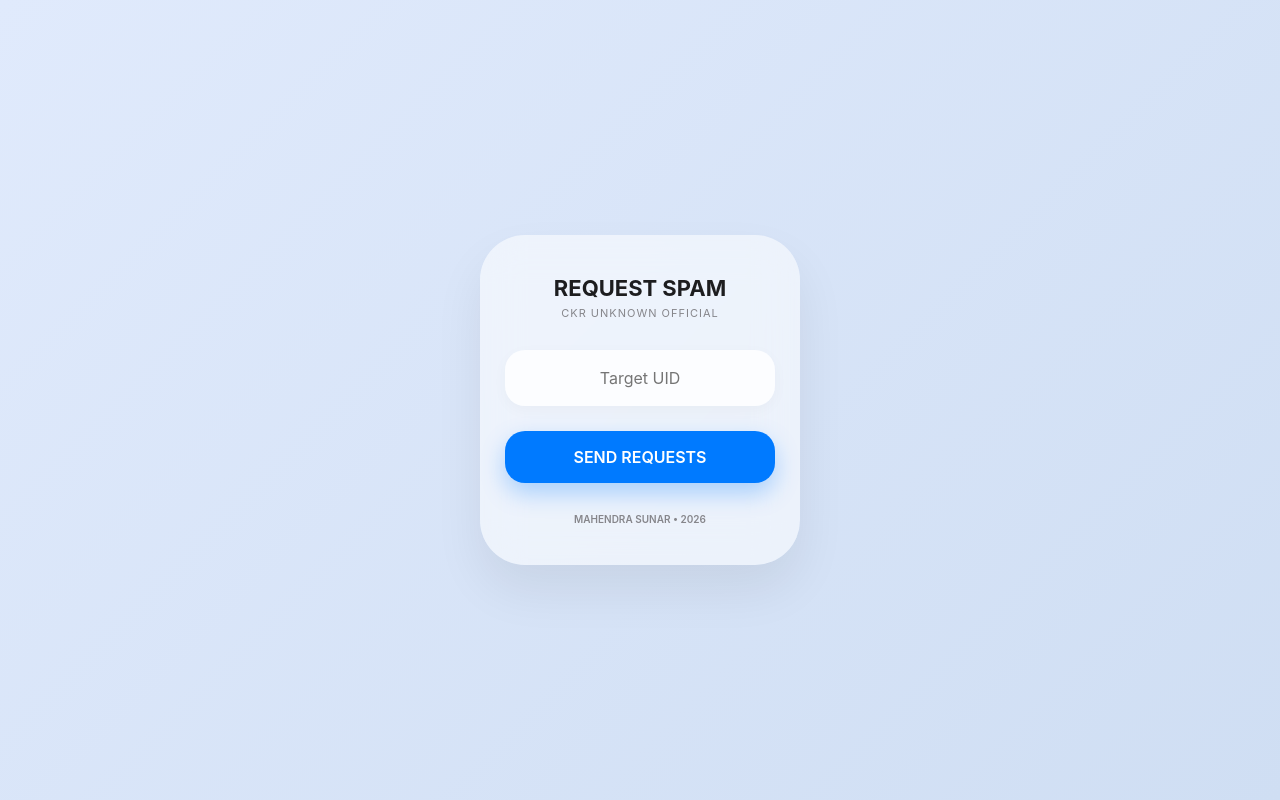
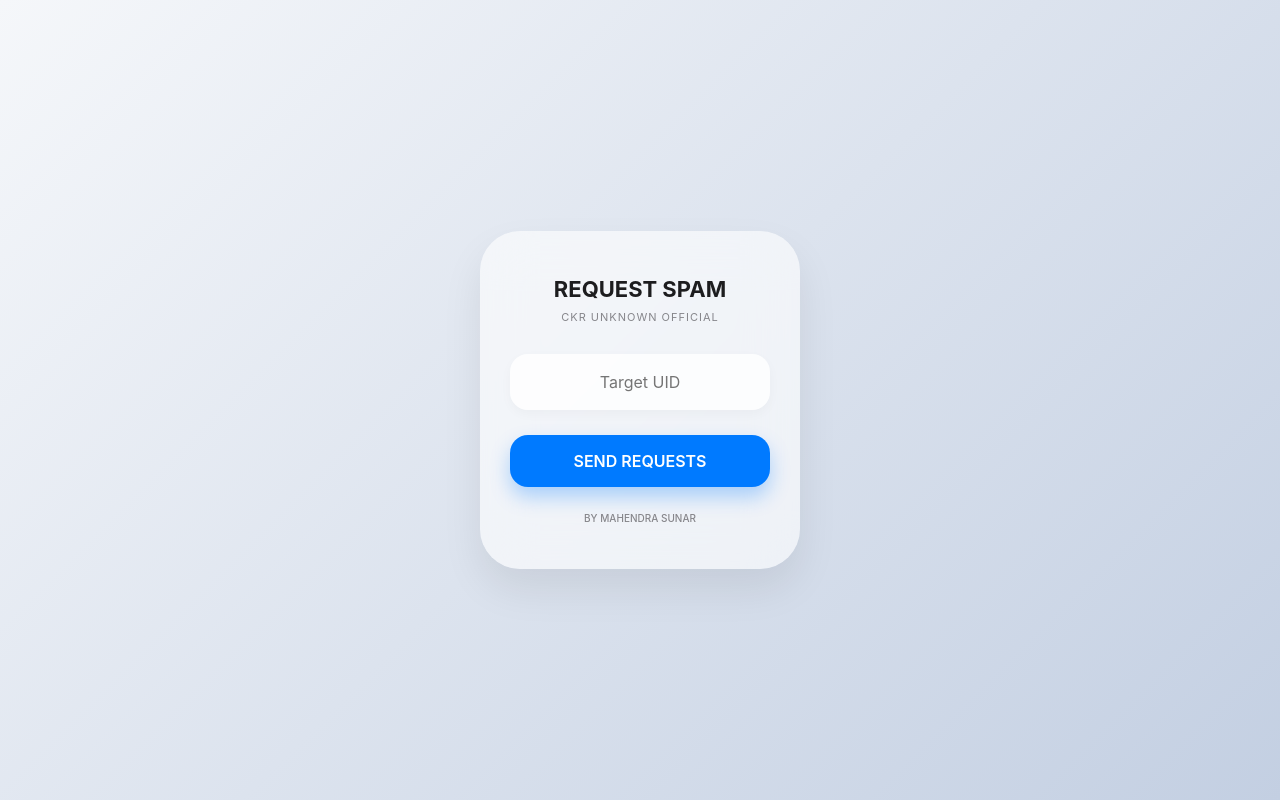
Before and after one commit to CKR11111/Ff-friend-spam-web, a Flask app: page / in a window 1280 px wide. Run offline with Flask 3, Linux system fonts and the light colour scheme; some libraries are stand-ins or nearby versions.

Commit message:
Add files via upload

```diff
--- a/templates/index.html
+++ b/templates/index.html
@@ -8,29 +8,29 @@
     <style>
         * { margin: 0; padding: 0; box-sizing: border-box; font-family: -apple-system, sans-serif; }
         body {
-            background: linear-gradient(135deg, #e0eafc 0%, #cfdef3 100%);
+            background: linear-gradient(135deg, #f5f7fa 0%, #c3cfe2 100%);
             height: 100vh; display: flex; align-items: center; justify-content: center;
         }
         .container {
-            background: rgba(255, 255, 255, 0.55);
-            backdrop-filter: blur(20px); -webkit-backdrop-filter: blur(20px);
-            width: 320px; padding: 40px 25px; border-radius: 45px;
-            border: none; box-shadow: 0 25px 50px rgba(0,0,0,0.07); text-align: center;
+            background: rgba(255, 255, 255, 0.6);
+            backdrop-filter: blur(25px); -webkit-backdrop-filter: blur(25px);
+            width: 320px; padding: 45px 30px; border-radius: 40px;
+            border: none; box-shadow: 0 20px 40px rgba(0,0,0,0.08); text-align: center;
         }
-        h2 { font-size: 22px; font-weight: 700; color: #1d1d1f; margin-bottom: 5px; }
+        h2 { font-size: 22px; font-weight: 700; color: #1d1d1f; margin-bottom: 8px; }
         p { font-size: 11px; color: #86868b; margin-bottom: 30px; letter-spacing: 1px; }
         .input-box {
-            width: 100%; padding: 18px; border-radius: 20px; border: none;
+            width: 100%; padding: 18px; border-radius: 18px; border: none;
             background: rgba(255, 255, 255, 0.8); font-size: 16px; outline: none;
-            text-align: center; margin-bottom: 25px; box-shadow: 0 4px 15px rgba(0,0,0,0.03);
+            text-align: center; margin-bottom: 25px; box-shadow: 0 4px 12px rgba(0,0,0,0.03);
         }
         .send-btn {
-            width: 100%; padding: 16px; border-radius: 20px; border: none;
+            width: 100%; padding: 16px; border-radius: 18px; border: none;
             background: #007AFF; color: #fff; font-size: 16px; font-weight: 600;
-            cursor: pointer; box-shadow: 0 10px 25px rgba(0,122,255,0.3); transition: 0.3s;
+            cursor: pointer; box-shadow: 0 10px 20px rgba(0,122,255,0.3); transition: 0.3s;
         }
-        .send-btn:active { transform: scale(0.95); opacity: 0.9; }
-        .footer { margin-top: 30px; font-size: 10px; color: #86868b; font-weight: 600; }
+        .send-btn:active { transform: scale(0.96); opacity: 0.9; }
+        .footer { margin-top: 25px; font-size: 10px; color: #86868b; font-weight: 500; }
     </style>
 </head>
 <body>
@@ -39,19 +39,16 @@
         <p>CKR UNKNOWN OFFICIAL</p>
         <input type="text" id="target_uid" class="input-box" placeholder="Target UID" autocomplete="off">
         <button id="mainBtn" class="send-btn" onclick="startSpam()">SEND REQUESTS</button>
-        <div class="footer">MAHENDRA SUNAR • 2026</div>
+        <div class="footer">BY MAHENDRA SUNAR</div>
     </div>
 
     <script>
         async function startSpam() {
             const uid = document.getElementById('target_uid').value;
             const btn = document.getElementById('mainBtn');
-            if(!uid) {
-                Swal.fire({ icon: 'warning', title: 'Empty!', text: 'Please enter a UID', confirmButtonColor: '#007AFF' });
-                return;
-            }
-            btn.disabled = true; btn.innerText = "Processing...";
-            Swal.fire({ title: 'Sending...', text: 'Processing bulk.txt accounts', allowOutsideClick: false, didOpen: () => { Swal.showLoading() }});
+            if(!uid) return Swal.fire({ icon: 'warning', title: 'Empty UID', text: 'Please enter target UID' });
+
+            btn.disabled = true; btn.innerText = "Starting...";
 
             try {
                 const response = await fetch(window.location.origin + '/spam', {
@@ -60,13 +57,19 @@
                     body: JSON.stringify({ target: uid })
                 });
                 const result = await response.json();
+
                 if (response.ok) {
-                    Swal.fire({ icon: 'success', title: 'Done!', text: `Sent: ${result.success} / ${result.total}`, confirmButtonColor: '#007AFF' });
+                    Swal.fire({
+                        icon: 'success',
+                        title: 'Process Started!',
+                        text: `Request spam started for ${result.total} accounts in background.`,
+                        confirmButtonColor: '#007AFF'
+                    });
                 } else {
                     Swal.fire({ icon: 'error', title: 'Error', text: result.error });
                 }
             } catch (err) {
-                Swal.fire({ icon: 'error', title: 'Connection Error', text: 'Server is not responding. Try again!' });
+                Swal.fire({ icon: 'error', title: 'Failed', text: 'Server is waking up, wait 10s and try again.' });
             } finally {
                 btn.disabled = false; btn.innerText = "SEND REQUESTS";
             }
```
